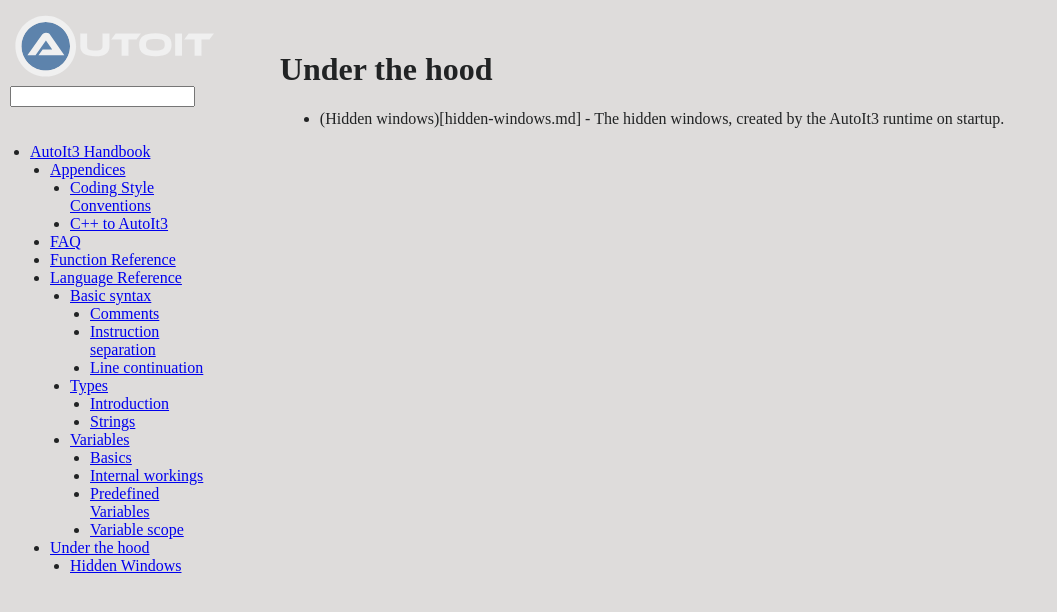
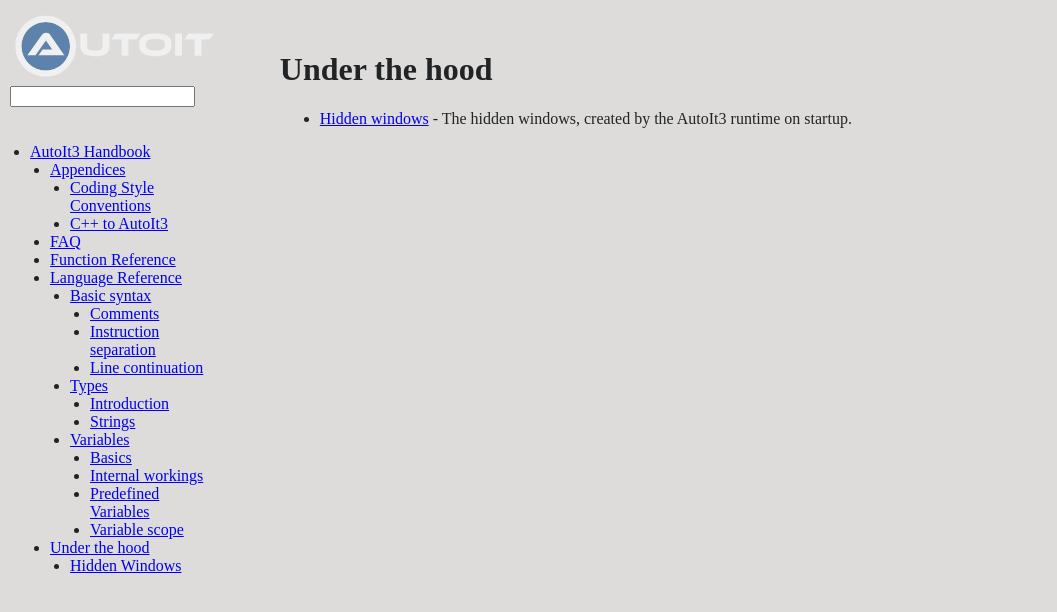
Before and after one commit to genius257/AutoIt3-Handbook, a Jekyll site: the page built from docs/under-the-hood/index.md, in a window 1280 px wide. Shown: the top 612 px of the page, without its empty margins (0-1057 px from the left). Built offline with Jekyll 4.4.1, drawn with Linux system fonts in a browser that asks for light colours; nearby versions of some CDN libraries; our own code applies the rules of GitHub Pages for plain Markdown files.

Commit message:
Fixed bad formatted link

```diff
--- a/docs/under-the-hood/index.md
+++ b/docs/under-the-hood/index.md
@@ -1,3 +1,3 @@
 # Under the hood
 
-* (Hidden windows)[hidden-windows.md] - The hidden windows, created by the AutoIt3 runtime on startup.
+* [Hidden windows](hidden-windows.md) - The hidden windows, created by the AutoIt3 runtime on startup.
```
